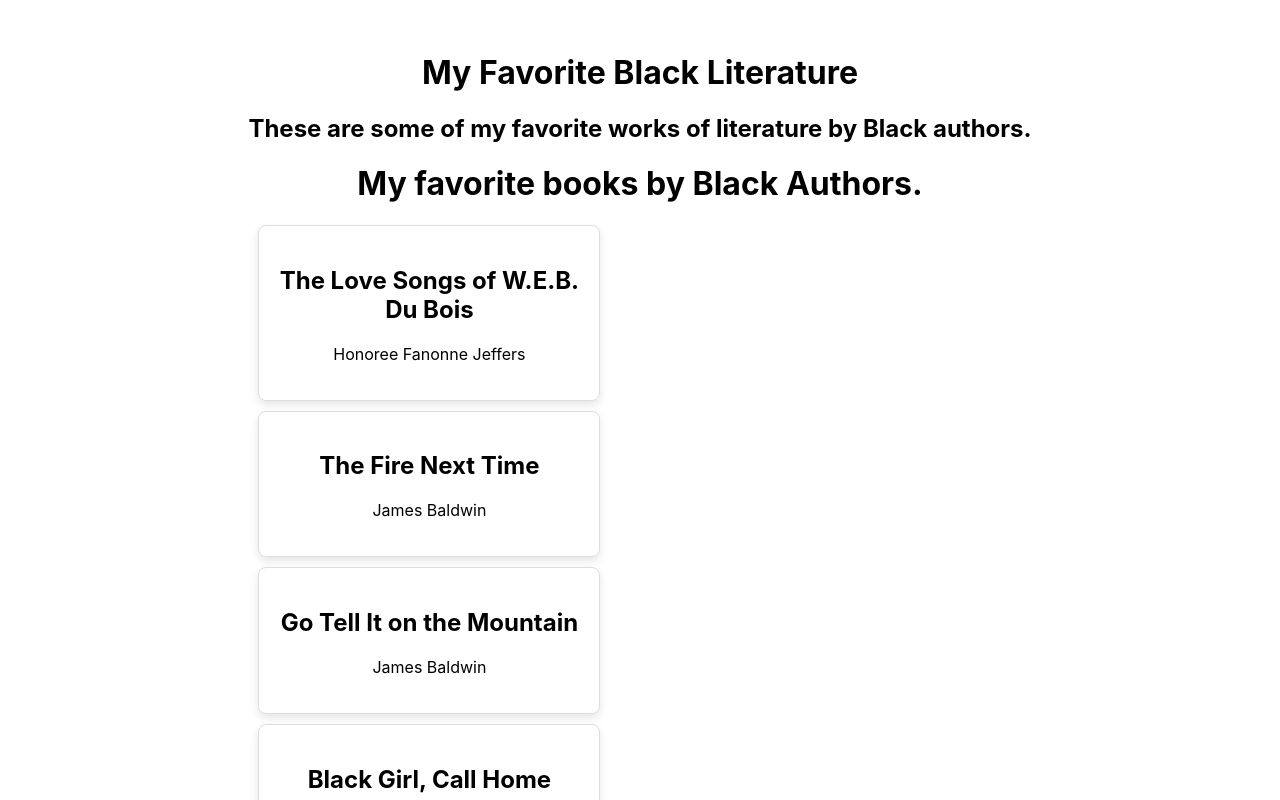
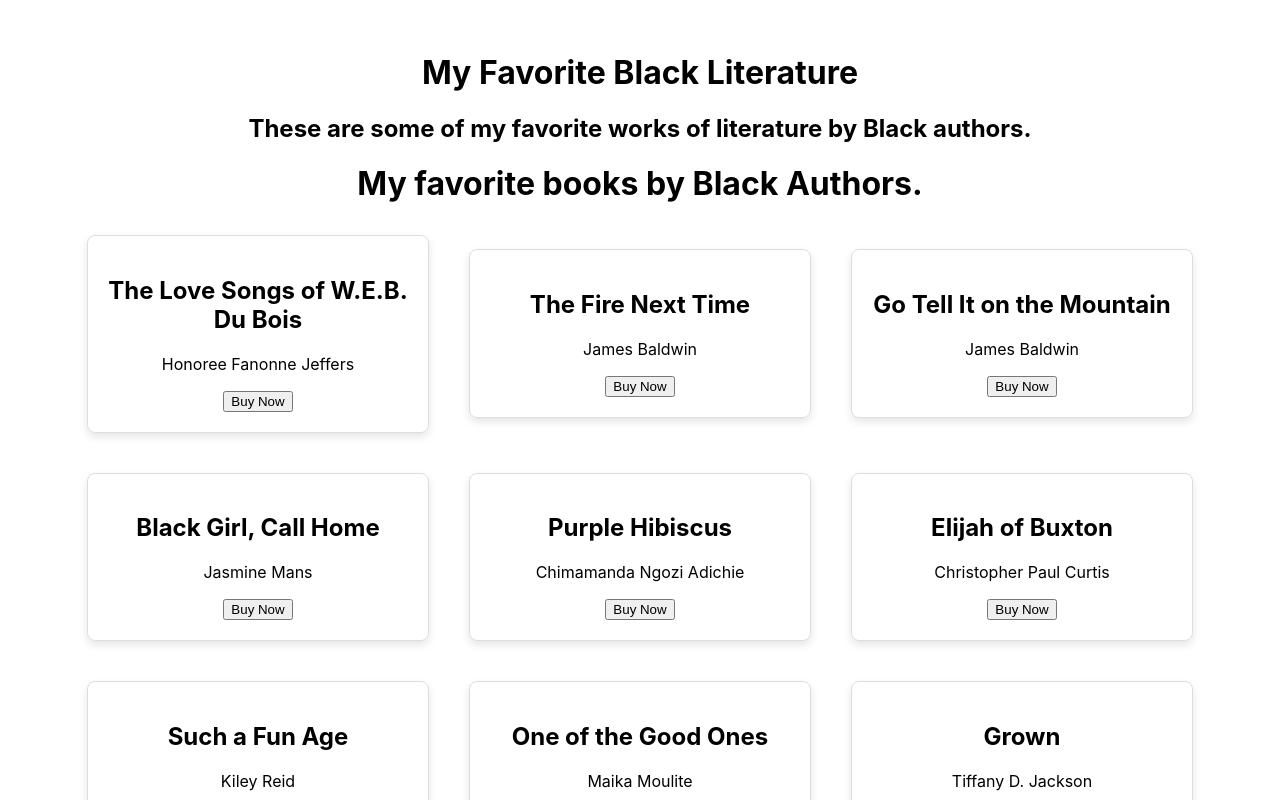
Before and after one commit to nasrina081/project1, a React (Vite) app in the folder tech communities/: page / in a window 1280 px wide. Shown: the top 800 px of the page. Built offline with nearby package versions, Linux system fonts and the light colour scheme.

Commit message:
adding website links

```diff
--- a/tech communities/src/App.css
+++ b/tech communities/src/App.css
@@ -17,3 +17,24 @@
   min-height: 100vh;
   background-color: white;
 }
+.card-container {
+  display: flex;
+  flex-wrap: wrap; /* Wrap items to the next line when there's no more space */
+  justify-content: center;
+  align-items: center;
+  gap: 20px; /* Add some spacing between cards */
+}
+
+.card {
+  border: 1px solid #ddd;
+  padding: 20px;
+  margin: 10px;
+  border-radius: 8px;
+  box-shadow: 0 4px 8px rgba(0, 0, 0, 0.1);
+  width: calc(33.33% - 20px); /* Adjust width as needed, subtracting margin */
+}
+
+/* Adjust card styles as needed */
+.card-body {
+  text-align: center; /* Center text within the card */
+}
--- a/tech communities/src/components/Literature.jsx
+++ b/tech communities/src/components/Literature.jsx
@@ -1,58 +1,74 @@
 import React from "react";
+
 
     const Literature = () => {
         const books = [
             {
                 "title": "The Love Songs of W.E.B. Du Bois",
-                "author": "Honoree Fanonne Jeffers"
+                "author": "Honoree Fanonne Jeffers",
+                "buyLink": "https://www.sankofa.com/blank-2/the-love-songs-of-w-e-b-du-bois"
+
             },
             {
                 "title": "The Fire Next Time",
-                "author": "James Baldwin"
+                "author": "James Baldwin",
+                "buyLink": "https://www.sankofa.com/blank-2/the-fire-next-time"
+
             },
             {
                 "title": "Go Tell It on the Mountain",
-                "author": "James Baldwin"
+                "author": "James Baldwin",
+                "buyLink": "https//www.sankofa.com/blank-2/go-tell-it-on-the-mountain"
             },
             {
                 "title": "Black Girl, Call Home",
-                "author": "Jasmine Mans"
+                "author": "Jasmine Mans",
+                "buyLink": "https://www.sankofa.com/blank-2/black-girl-call-home"
             },
             {
                 "title": "Purple Hibiscus",
-                "author": "Chimamanda Ngozi Adichie"
+                "author": "Chimamanda Ngozi Adichie",
+                "buyLink": "https://www.sankofa.com/blank-2/purple-hibiscus"
             },
             {
                 "title": "Elijah of Buxton",
-                "author": "Christopher Paul Curtis"
+                "author": "Christopher Paul Curtis",
+                "buyLink": "https://www.sankofa.com/blank-2/elijah-of-buxton-paperback"
             },
             {
                 "title": "Such a Fun Age",
-                "author": "Kiley Reid"
+                "author": "Kiley Reid",
+                "buyLink": "https://www.sankofa.com/blank-2/such-a-fun-age"
             },
             {
                 "title": "One of the Good Ones",
-                "author": "Maika Moulite"
+                "author": "Maika Moulite",
+                "buyLink": "https://www.sankofa.com/blank-2/one-of-the-good-ones-1"
             },
             {
                 "title": "Grown",
-                "author": "Tiffany D. Jackson"
+                "author": "Tiffany D. Jackson",
+                "buyLink": "https://www.sankofa.com/blank-2/grown"
             },
             {
                 "title": "Monday's Not Coming",
-                "author": "Tiffany D. Jackson"
+                "author": "Tiffany D. Jackson",
+                "buyLink": "https://www.sankofa.com/blank-2/monday-s-not-coming"
             },
             {
                 "title": "The Hate U Give",
-                "author": "Angie Thomas"
+                "author": "Angie Thomas",
+                "buyLink": "https://www.sankofa.com/blank-2/the-hate-u-give"
             },
             {
                 "title": "On the Come Up",
-                "author": "Angie Thomas"
+                "author": "Angie Thomas",
+                "buyLink": "https://www.sankofa.com/blank-2/on-the-come-up"
             },
             {
                 "title": "Concrete Rose",
-                "author": "Angie Thomas"
+                "author": "Angie Thomas",
+                "buyLink": "https://www.sankofa.com/blank-2/concrete-rose"
             }
         ];
 
@@ -66,6 +82,9 @@ import React from "react";
                                 <h2>{book.title}</h2>
                                 <p>{book.author}</p>
                             </div>
+                            <a href={book.buyLink} target="_blank" rel="noopener noreferrer">
+                                <button>Buy Now</button>
+                            </a>
                         </div>
                     ))}
                 </div>
```
Also changed, not shown: 1 other file (tests, documents, lock files or other folders).
